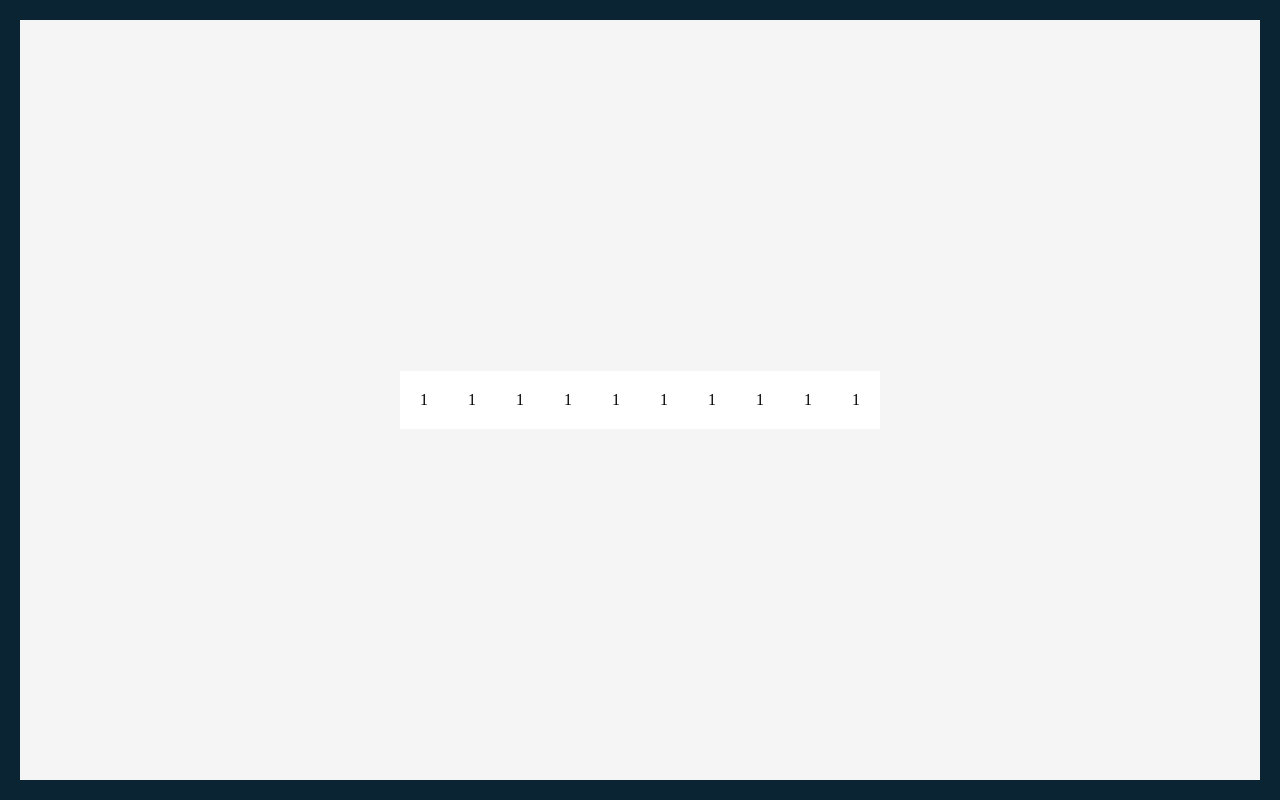
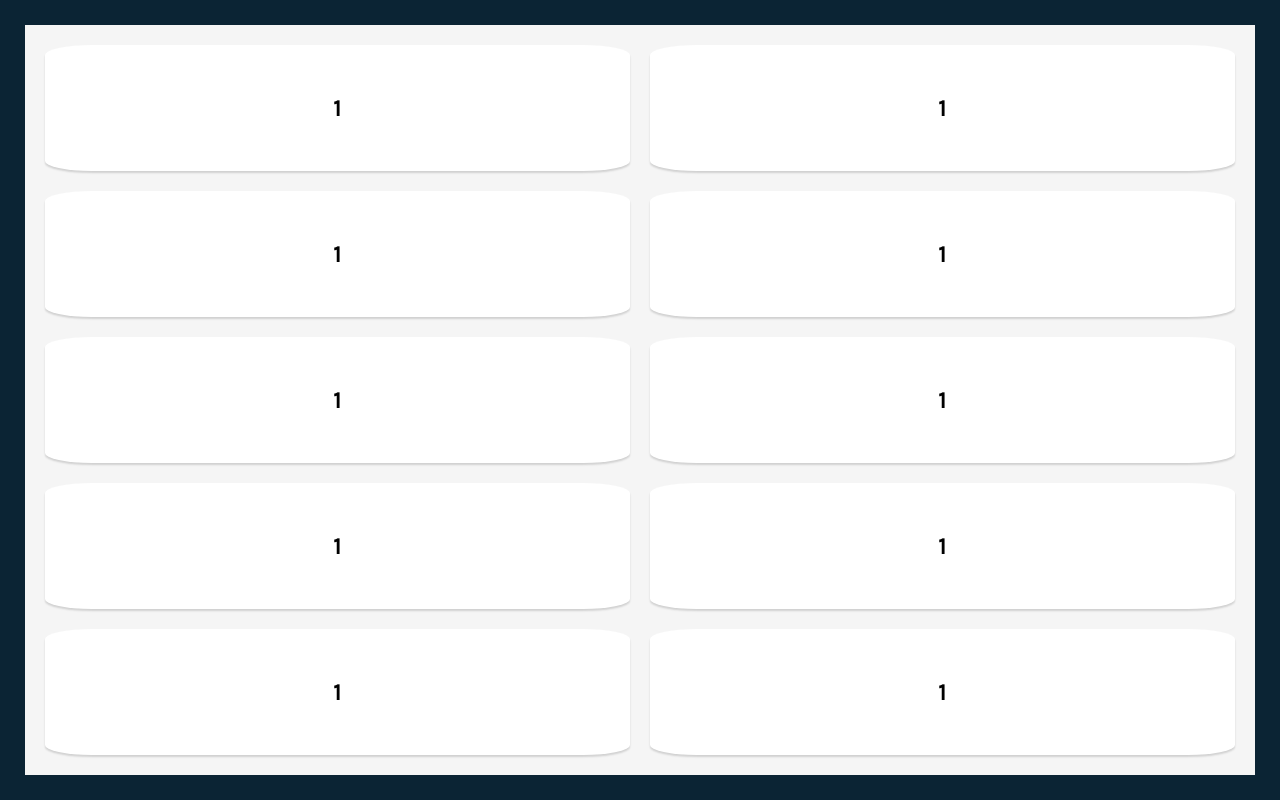
Before and after one commit to minhvyha/Tenzies, a React (Vite) app: page / in a window 1280 px wide. Built offline with nearby package versions, Linux system fonts and the light colour scheme.

Commit message:
layout for the game

```diff
--- a/src/App.jsx
+++ b/src/App.jsx
@@ -1,4 +1,4 @@
-import Die from './Die'
+import Dice from './Dice'
 
 
 function App() {
@@ -6,7 +6,7 @@ function App() {
 
   const dices = diceValue.map(value =>{
     return (
-      <Die
+      <Dice
         value={value}
       />
     )
--- a/src/index.css
+++ b/src/index.css
@@ -1,3 +1,5 @@
+@import url('https://fonts.googleapis.com/css2?family=Inter&family=Karla:wght@700&display=swap');
+
 *{
   box-sizing: border-box;
   margin: 0;
@@ -7,9 +9,11 @@
 
 .main-body{
   background-color: #0B2434;
-  padding: 20px;
+  padding: 25px;
   width: 100vw;
   height: 100vh;
+  font-family: 'Karla';
+  font-weight: 700;
 }
 
 /*=============== MAIN CONTAINER ===============*/
@@ -18,17 +22,23 @@
   background-color: #F5F5F5;
   width: 100%;
   height: 100%;
-  display: flex;
-  justify-content: center;
-  align-items: center;
+  display: grid;
+  grid-template-columns: repeat(2, 1fr);
+  padding: 10px;
 }
 
 /*=============== DIE ===============*/
 
 .dice-container{
-  display: inline-block;
+  display: flex;
   padding: 20px;
   background-color: #FFFFFF;
+  justify-content: center;
+  align-items: center;
+  margin: 10px;
+  box-shadow: 0px 2px 2px rgba(0, 0, 0, 0.15);
+  font-size: 1.5rem;
+  border-radius: 8%;
 }
 
 /*=============== BREAKPOINTS ===============*/
```
Also changed, not shown: src/Dice.jsx (renamed from src/Die.jsx).
